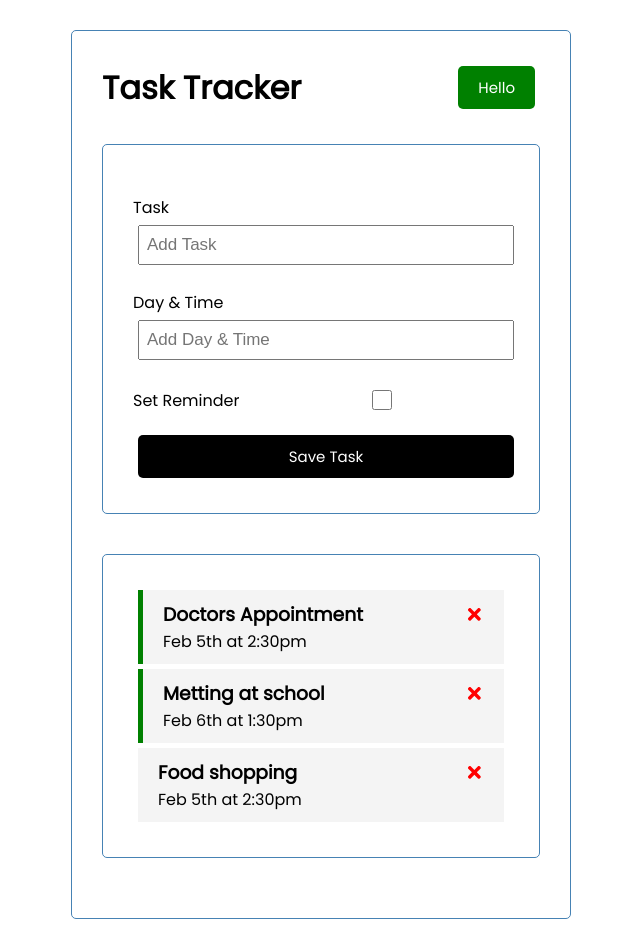
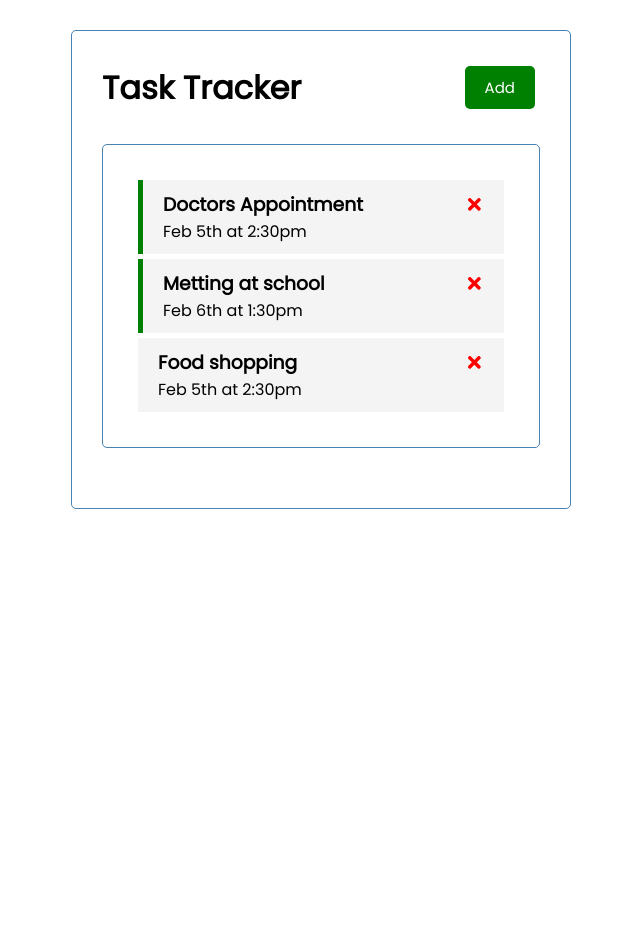
Before and after one commit to AlexMta7/react_crash_course, a React (Create React App) app: page / in a window 1280 px wide. Shown: the whole page, without its empty margins (319-959 px from the left). After the commit the page ends 800 px from the top, so only its background shows below. Built offline with nearby package versions, Linux system fonts and the light colour scheme.

Commit message:
Se agregó un estado para mostrar el form de agregar task

```diff
--- a/src/App.js
+++ b/src/App.js
@@ -4,6 +4,7 @@ import Tasks from "./components/Tasks";
 import AddTask from "./components/AddTask";
 
 function App() {
+  const [showAddTask, setShowAddTask] = useState(false)
   const [tasks, setTasks] = useState([
     {
       id: 1,
@@ -46,8 +47,8 @@ function App() {
 
   return (
     <div className="container">
-      <Header title="Task Tracker" />
-      <AddTask onAdd={addTask} />
+      <Header title="Task Tracker" onAdd={() => setShowAddTask(!showAddTask)} showAdd={showAddTask} />
+      {showAddTask && <AddTask onAdd={addTask}  />}
       {tasks.length > 0 ? (<Tasks tasks={tasks} onDelete={deleteTask} onToggle={toggleReminder} />) : ('No tasks to show')}
     </div>
   )
--- a/src/components/AddTask.js
+++ b/src/components/AddTask.js
@@ -21,7 +21,7 @@ const AddTask = ({ onAdd }) => {
   }
 
   return (
-    <form className="add-form container" onSubmit={onSubmit}>
+    <form className="add-form" onSubmit={onSubmit}>
       <div className="form-control">
         <label>Task</label>
         <input type="text" placeholder="Add Task" value={text} onChange={(e)=>{setText(e.target.value)}}/>
--- a/src/components/Header.js
+++ b/src/components/Header.js
@@ -1,25 +1,29 @@
-import PropTypes from 'prop-types'
-import Button from './Button';
+import PropTypes from "prop-types";
+import Button from "./Button";
 
-const Header = ({ title }) => {
-    const onClick = () => {
-        console.log("click");
-    }
-    return (
-        <header className='header'>
-            <h1>{title}</h1>
-            <Button color='green' text='Hello' onClick={onClick}/>
-        </header>
-    );
+const Header = ({ title, onAdd, showAdd }) => {
+  // const onClick = () => {
+  //     console.log("click");
+  // }
+  return (
+    <header className="header">
+      <h1>{title}</h1>
+      <Button
+        color={!showAdd ? "green" : "red"}
+        text={!showAdd ? "Add" : "Close"}
+        onClick={onAdd}
+      />
+    </header>
+  );
 };
 
 Header.defaultProps = {
-    title: 'Task Tracker',
-}
+  title: "Task Tracker",
+};
 
 Header.propTypes = {
-    title: PropTypes.string.isRequired,
-}
+  title: PropTypes.string.isRequired,
+};
 
 //CSS in JS
 // const headingStyle = {
```
